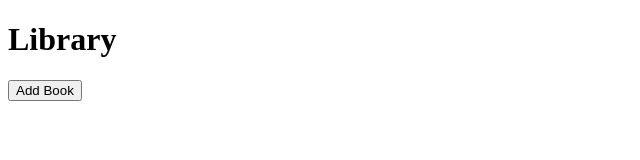
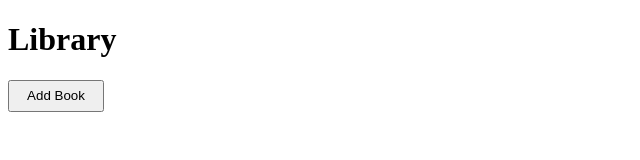
Before and after one commit to sollmayer/library, a plain HTML site: page index.html in a window 1280 px wide. Shown: the whole page, without its empty margins (0-640 px from the left). Drawn offline with Linux system fonts and the light colour scheme.

Commit message:
update style.css

```diff
--- a/style.css
+++ b/style.css
@@ -6,3 +6,8 @@
 .books div {
     border: 2px solid black;
 }
+
+button {
+    width: 6rem;
+    height: 2rem;
+}
```
